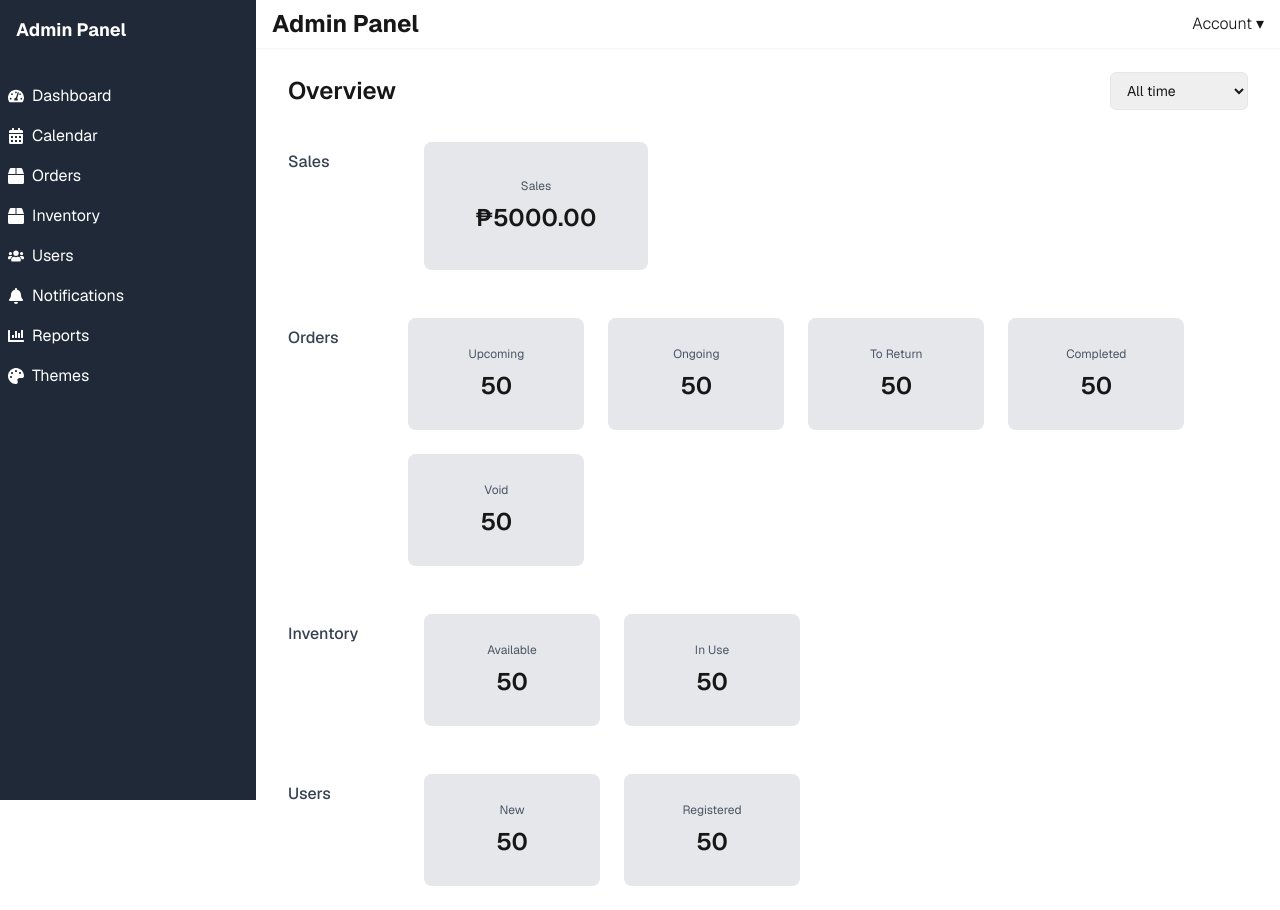
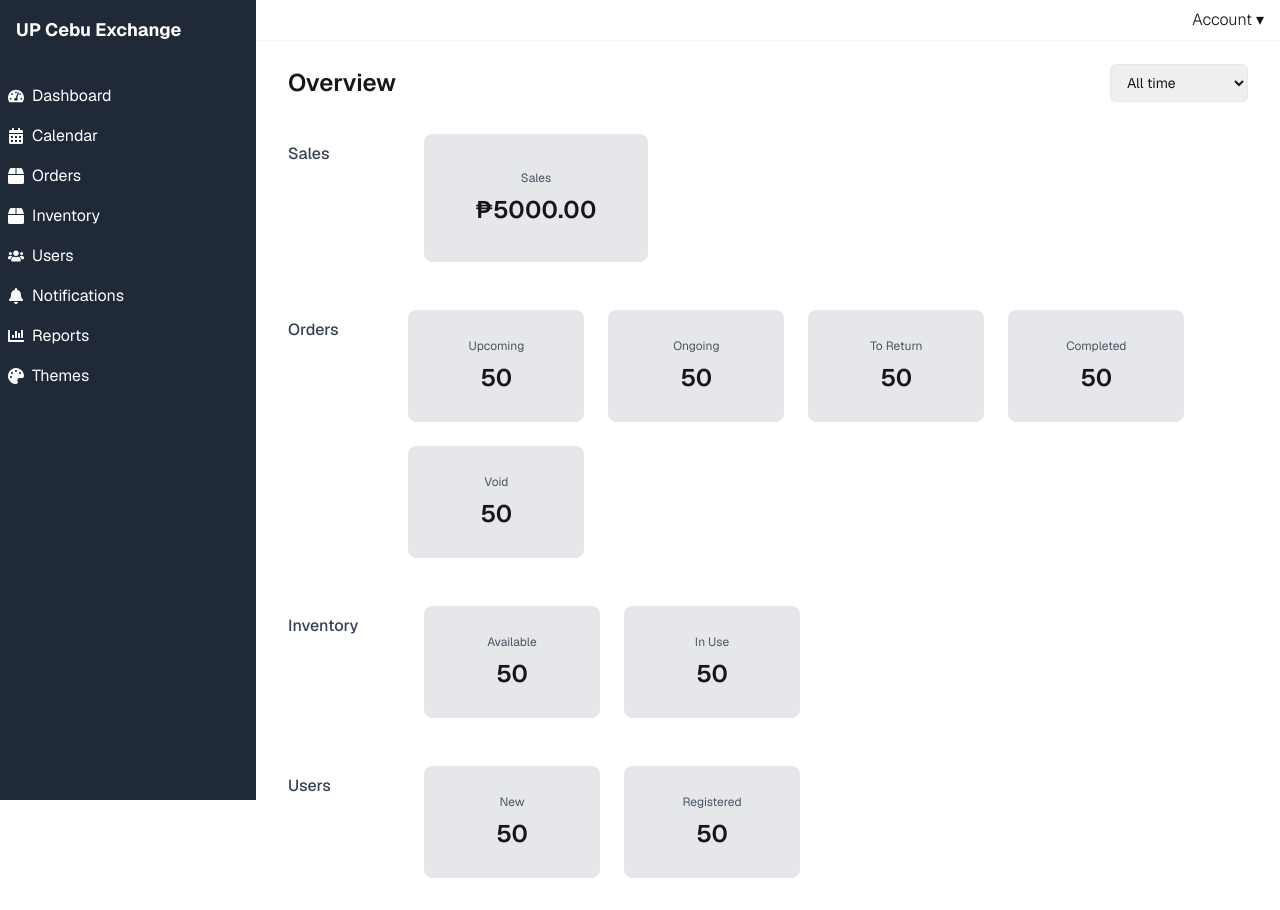
Before and after one commit to EricCatayas/UP-Cebu-Exchange, a Next.js app: page /dashboard in a window 1280 px wide. Built offline with nearby package versions, Linux system fonts and the light colour scheme; no server answers.

Commit message:
update: Admin panel top headers

```diff
--- a/src/components/admin/Navbar.tsx
+++ b/src/components/admin/Navbar.tsx
@@ -37,7 +37,7 @@ const Navbar: React.FC = () => {
   return (
     <nav className="sticky top-0 left-0 right-0 z-50 bg-white shadow-sm">
       <div className="container mx-auto px-4 py-2 flex items-center justify-between">
-        <h1 className="text-2xl font-bold">Admin Panel</h1>
+        <h1 className="text-2xl font-bold">{''}</h1>
         <div className="relative" ref={accountRef}>
           <button
             type="button"
--- a/src/components/admin/Sidebar.tsx
+++ b/src/components/admin/Sidebar.tsx
@@ -6,7 +6,7 @@ const Sidebar: React.FC = () => {
   return (
     <aside className="sticky top-0 h-screen w-64 bg-gray-800 text-white">
       <div className="p-4">
-        <h2 className="text-lg font-bold">Admin Panel</h2>
+        <h2 className="text-lg font-bold">UP Cebu Exchange</h2>
       </div>
       <nav className="mt-4">
         <ul>
```
